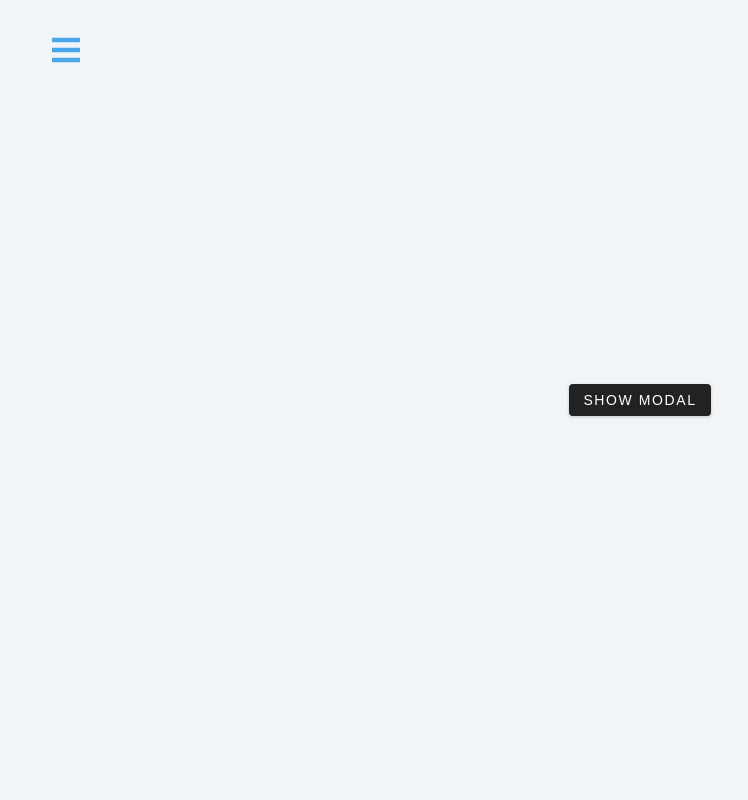
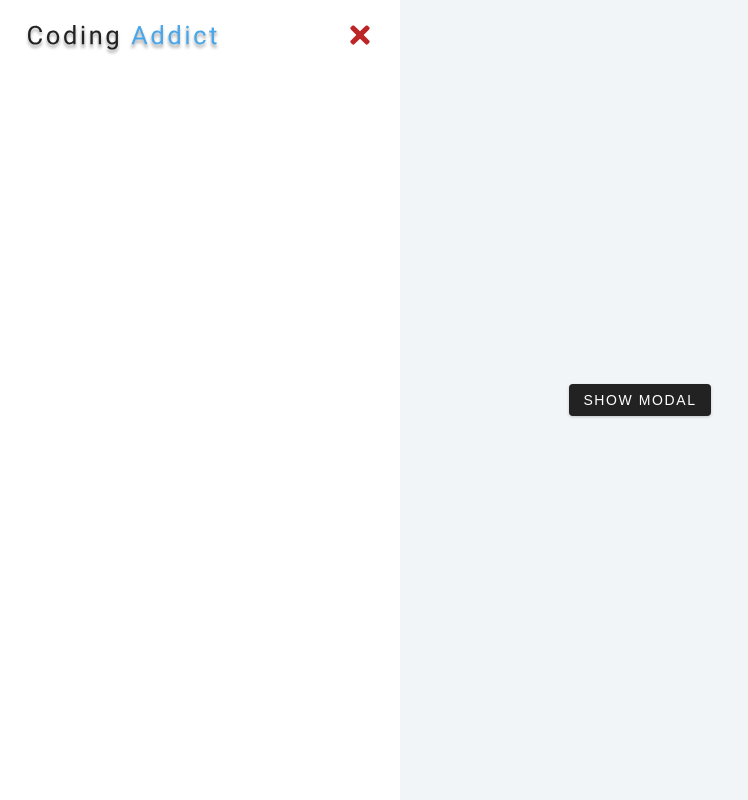
Before and after one commit to platisam/React_SideBar, a React (Create React App) app: page / in a window 1280 px wide. Shown: the whole page, without its empty margins (0-748 px from the left). Built offline with nearby package versions, Linux system fonts and the light colour scheme.

Commit message:
creating and adding Sidebar component

```diff
--- a/src/App.js
+++ b/src/App.js
@@ -1,10 +1,12 @@
 import Home from "./Home";
 import Modal from "./Modal";
+import Sidebar from "./Sidebar";
 
 function App() {
   return (
     <>
       <Home />
+      <Sidebar />
       <Modal />
     </>
   );
--- /dev/null
+++ b/src/Sidebar.js
@@ -0,0 +1,18 @@
+import React from "react";
+import logo from "./logo.svg";
+import { FaTimes } from "react-icons/fa";
+import { social, links } from "./data";
+
+const Sidebar = () => {
+  return (
+    <aside className={`sidebar show-sidebar`}>
+      <div className="sidebar-header">
+        <img src={logo} className="logo" alt="coding addict" />
+        <button className="close-btn">
+          <FaTimes />
+        </button>
+      </div>
+    </aside>
+  );
+};
+export default Sidebar;
```
